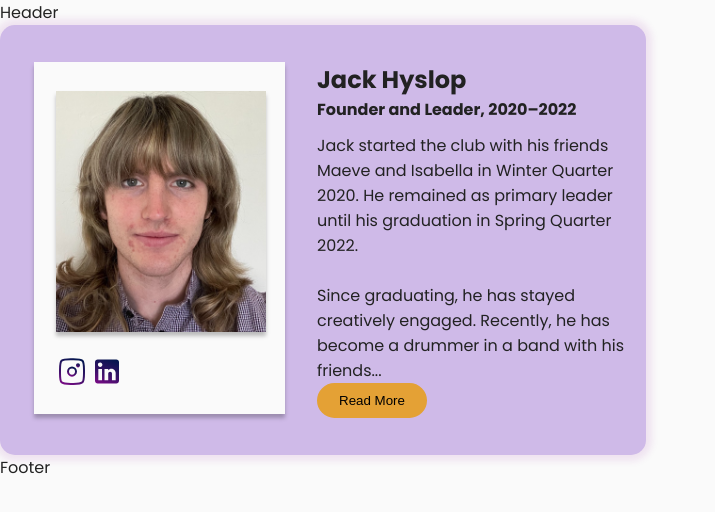
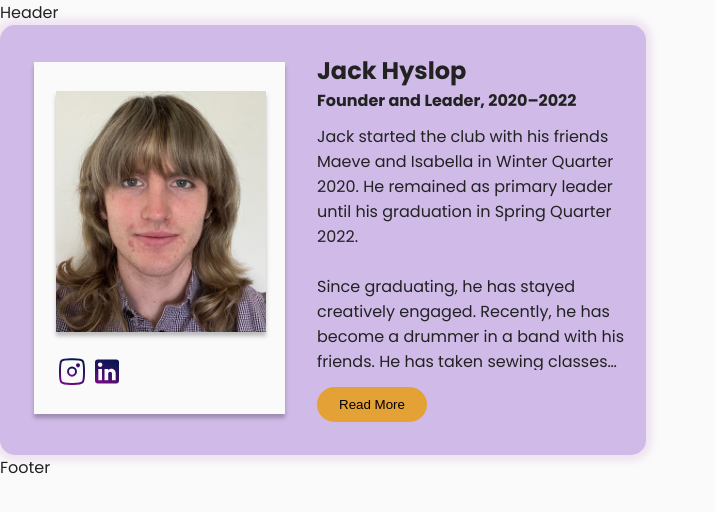
Before and after one commit to include-davis/aggie-fiction, a Next.js app: page /alumni in a window 1280 px wide. Shown: the top 512 px of the page, without its empty margins (0-715 px from the left). Built offline with nearby package versions, Linux system fonts and the light colour scheme.

Commit message:
fixed spacing, added links to icons.

```diff
--- a/app/(pages)/_components/AlumniPageCard/AlumniPageCard.jsx
+++ b/app/(pages)/_components/AlumniPageCard/AlumniPageCard.jsx
@@ -12,10 +12,11 @@ export default function AlumniPageCard(info) {
         role,
         years,
         description,
-        longDescription,
         imageUrl,
         instaHandle,
         linkedinHandle,
+        instaLink,
+        linkedinLink,
 
     } = info;
 
@@ -30,7 +31,7 @@ export default function AlumniPageCard(info) {
                 last_name={last_name}
                 role={role}
                 years={years}
-                longDescription={longDescription}
+                description={description}
                 imageUrl={imageUrl}
                 instaHandle={instaHandle}
                 linkedinHandle={linkedinHandle}
@@ -45,12 +46,14 @@ export default function AlumniPageCard(info) {
                     src={imageUrl}
                     alt={`${first_name} photo`}
                     className={styles.image}
-                    width= {512}
+                    width={512}
                     height={512}
                     objectFit="cover"
 
                 />
                 <div className={styles.icons}>
+                    {instaLink && (
+                        <a href={instaLink} target="_blank" rel="noopener noreferrer">
                             <Image
                                 src="/insta-icon.svg"
                                 alt="Instagram icon"
@@ -58,6 +61,11 @@ export default function AlumniPageCard(info) {
                                 width={30}
                                 height={30}
                             />
+                        </a>
+                    )}
+
+                    {linkedinLink && (
+                        <a href={linkedinLink} target="_blank" rel="noopener noreferrer">
                             <Image
                                 src="/linkedin-icon.svg"
                                 alt="LinkedIn icon"
@@ -65,6 +73,8 @@ export default function AlumniPageCard(info) {
                                 width={30}
                                 height={30}
                             />
+                            </a>
+                        )}
 
                         </div>
             </div>
--- a/app/(pages)/_components/AlumniPageCard/AlumniPageCard.module.scss
+++ b/app/(pages)/_components/AlumniPageCard/AlumniPageCard.module.scss
@@ -23,7 +23,7 @@
   flex-shrink: 0;
   background: var(--white, #FAFAFA);
   box-shadow: 0px 4px 4px 0px rgba(0, 0, 0, 0.25);
-  align-items: center;
+
 
 
   padding-left: 22px;
@@ -60,12 +60,17 @@
 }
 
 .textcontainer {
+  margin-top: -9px;
   height: 352px;
+  display: flex;
+  flex-direction: column;
 }
 
 .name {
   font-size: 1.5rem;
   font-weight: 700;
+
+
 }
 
 .role {
@@ -75,13 +80,19 @@
 .description {
   margin-top: 11px;
   width: 310px;
+  display: -webkit-box;
+  -webkit-line-clamp: 10;
+  -webkit-box-orient: vertical;
+  overflow: hidden;
+  text-overflow: ellipsis;
 }
 
 .button {
+
   display: flex;
   width: 110px;
   height: 35px;
-  padding: 10px 20px;
+
   justify-content: center;
   align-items: center;
   gap: 20px;
@@ -91,4 +102,10 @@
   border: 2px solid var(--gold);
   background: #E4A135;
   cursor: pointer;
+
+
+  position: relative;
+  top: 17px;
+
+
 }
--- a/app/(pages)/_components/ExpandedAlumniCard/ExpandedAlumniCard.jsx
+++ b/app/(pages)/_components/ExpandedAlumniCard/ExpandedAlumniCard.jsx
@@ -6,10 +6,12 @@ export default function ExpandedAlumniCard({
     last_name,
     role,
     years,
-    longDescription,
+    description,
     imageUrl,
     instaHandle,
     linkedinHandle,
+    instaLink,
+    linkedinLink,
     onCollapse,
 }) {
     return (
@@ -28,7 +30,7 @@ export default function ExpandedAlumniCard({
             <div className={styles.imageContainer}>
                 <Image
                     src={imageUrl}
-                    alt={`${name} photo`}
+                    alt={`${first_name} photo`}
                     className={styles.image}
                     width={1309}
                     height={886}
@@ -43,7 +45,7 @@ export default function ExpandedAlumniCard({
                     {role}, {years}
                 </h2>
 
-                <p className={styles.longDescription}>{longDescription}</p>
+                <p className={styles.longDescription}>{description}</p>
 
 
                 <div className={styles.icons}>
--- a/app/(pages)/_components/ExpandedAlumniCard/ExpandedAlumniCard.module.scss
+++ b/app/(pages)/_components/ExpandedAlumniCard/ExpandedAlumniCard.module.scss
@@ -76,7 +76,7 @@
   .socialContainer {
     display: flex;
     align-items: center;
-    gap: 17px;
+    gap: 11px;
 
 
   }
--- a/app/(pages)/alumni/page.jsx
+++ b/app/(pages)/alumni/page.jsx
@@ -11,14 +11,6 @@ export default function almuni() {
       role="Founder and Leader"
       years="2020–2022"
       description={
-        <>
-          Jack started the club with his friends Maeve and Isabella in Winter Quarter 2020. He remained as primary leader until his graduation in Spring Quarter 2022.
-          <br />
-          <br />
-          Since graduating, he has stayed creatively engaged. Recently, he has become a drummer in a band with his friends...
-        </>
-      }
-      longDescription={
         <>
           Jack started the club with his friends Maeve and Isabella in Winter Quarter 2020.
           He remained as primary leader until his graduation in Spring Quarter 2022.
@@ -34,8 +26,9 @@ export default function almuni() {
       imageUrl="/jack.png"
 
       instaHandle="@radicalsewingclub"
+      instaLink="https://www.instagram.com/" /*General link for now*/
+      linkedinLink="https://www.linkedin.com/" /*General link for now*/
       linkedinHandle="linkedin link"
-
     />
   );
 
```
Lines whose indentation alone changed are shown as unchanged.
